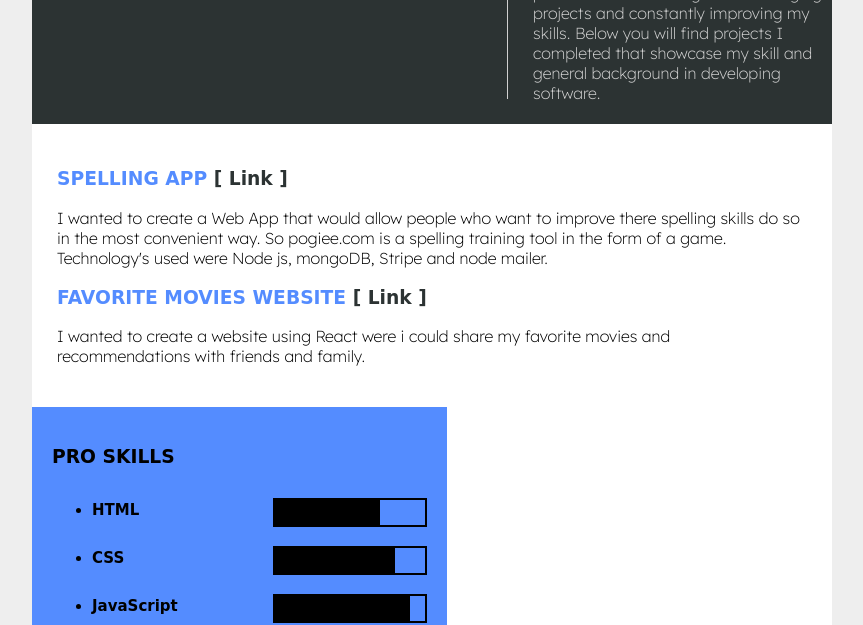
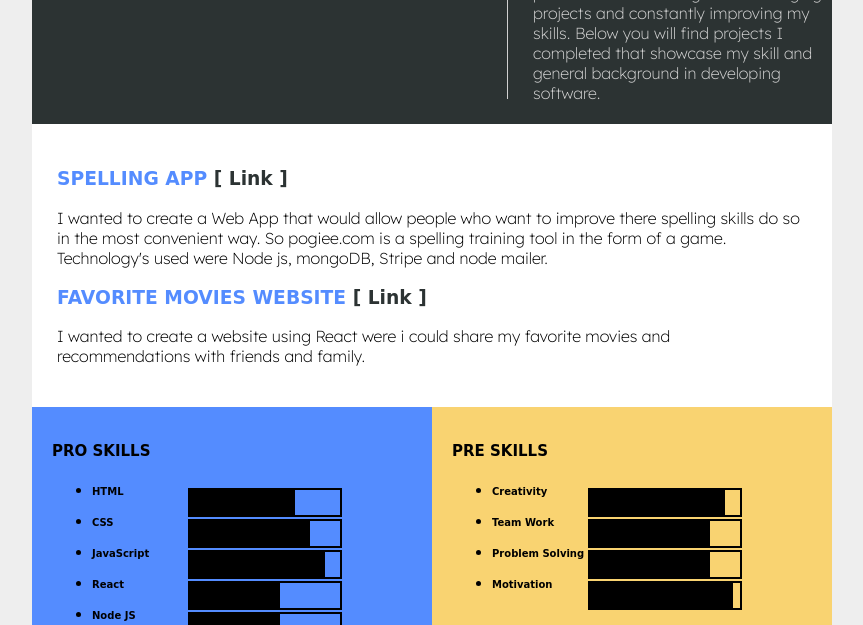
Before and after one commit to adeladigi/responsive-resume, a plain HTML site: page index.html in a window 1280 px wide. Shown: the part 327-952 px from the top of the page, without its empty margins (208-1071 px from the left). Drawn offline with Linux system fonts and the light colour scheme; a web font is replaced by a local one.

Commit message:
added pre skills div

```diff
--- a/index.html
+++ b/index.html
@@ -163,6 +163,8 @@
             top: 12px;
         }
 
+        /* start pro-skills levels */
+
         #html-level {
             width: 70%;
             height: 25px;
@@ -198,6 +200,46 @@
             height: 25px;
             background-color: #000;
         }
+
+        /* end pro-skills levels */
+
+        .pre-skills-div {
+            background-color: #F9D371;
+            max-width: 375px;
+            min-height: 431px;
+            padding: 20px;
+        }
+
+        .pre-skills-div h3{
+            font-family: 'Coda', cursive;
+        }
+
+        /* start pre-skills levels */
+        #com-level {
+            width: 90%;
+            height: 25px;
+            background-color: #000;
+        }
+
+        #team-level {
+            width: 80%;
+            height: 25px;
+            background-color: #000;
+        }
+
+        #solving-level {
+            width: 80%;
+            height: 25px;
+            background-color: #000;
+        }
+
+        #mo-level {
+            width: 95%;
+            height: 25px;
+            background-color: #000;
+        }
+
+        /* end pre-skills levels */
 
 
         @media (min-width: 768px){
@@ -245,6 +287,53 @@
             padding: 5px;
             border-bottom: none;
             margin: 0px;
+        }
+
+        .skill-wrapper {
+            display: flex;
+            flex-direction: row;
+        }
+
+        .pro-skills-div {
+            background-color: #548CFF;
+            min-width: 360px;
+            padding: 20px;
+        }
+
+        .pre-skills-div {
+            background-color: #F9D371;
+            min-width: 360px;
+            min-height: 280px;
+            padding: 20px;
+        }
+
+        .pro-skills-div h3 {
+            font-weight: bold;
+            font-family: 'Coda', cursive;
+            font-size: 15px;
+        }
+
+        .pre-skills-div h3 {
+            font-weight: bold;
+            font-family: 'Coda', cursive;
+            font-size: 15px;
+        }
+
+        .pro-inner-div h3 {
+            font-size: 10px;
+        }
+
+        .pr3-inner-div h3 {
+            font-size: 10px;
+        }
+
+
+        .pro-inner-div {
+            display: flex;
+            flex-direction: row;
+            justify-content: space-between;
+            /* border: 1px solid pink; */
+            max-width: 220px;
         }
 
 
@@ -420,7 +509,7 @@
 
             </div>
             <!-- end of experience -->
-
+        <div class="skill-wrapper" >
             <div class="pro-skills-div">
                 <h3>PRO SKILLS</h3>
                 <ul>
@@ -478,10 +567,50 @@
             </div>
 
             <div class="pre-skills-div">
+                <h3>PRE SKILLS</h3>
+                <ul>
+                    <li>
+                        <div class="pro-inner-div">
+                            <h3>Creativity</h3>
+                            <div class="skill-chart">
+                               <div id="com-level"></div>
+                            </div>
+                        </div>
+
+                    </li>
+                    <li>
+                        <div class="pro-inner-div">
+                            <h3>Team Work</h3>
+                            <div class="skill-chart">
+                                <div id="team-level"></div>
+                            </div>
+
+                        </div>
+                    </li>
+                    <li>
+                        <div class="pro-inner-div">
+                            <h3>Problem Solving</h3>
+                            <div class="skill-chart">
+                                <div id="solving-level"></div>
+                            </div>
+                        </div>
+                    </li>
+                    <li>
+                        <div class="pro-inner-div">
+                            <h3>Motivation</h3>
+                            <div class="skill-chart">
+                                <div id="mo-level"></div>
+                            </div>
+                        </div>
+                    </li>
+
+                </ul>
 
             </div>
 
         </div>
+
+    </div>
 
         <!-- start of second-div -->
 
```
